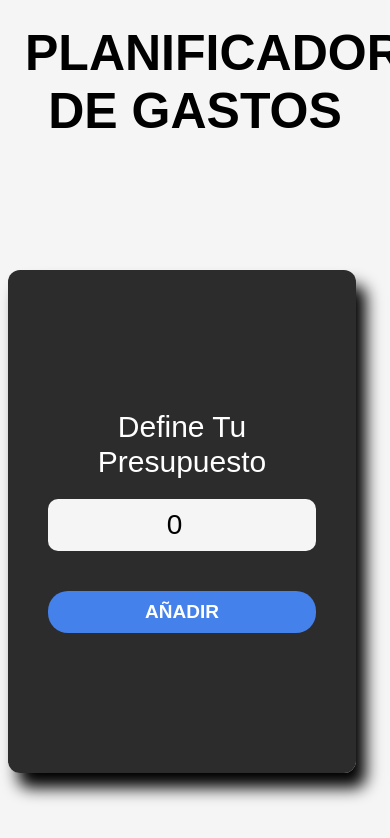
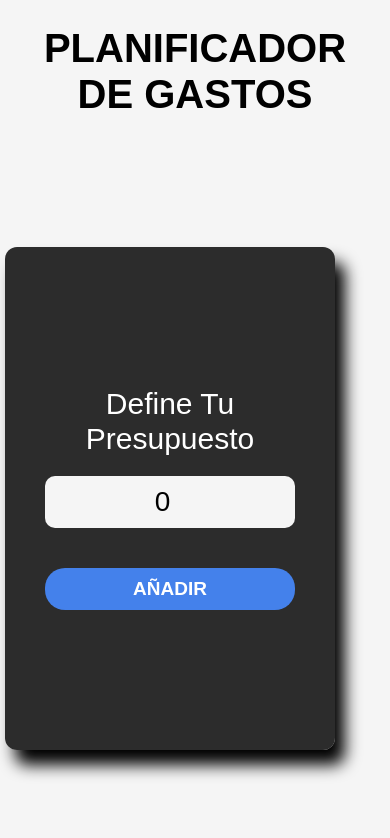
Before and after one commit to Hrldltn/Control-Presupuesto, a React (Vite) app: page / in a window 390 px wide. Shown: the top 838 px of the page. Built offline with nearby package versions, Linux system fonts and the light colour scheme; a web font is replaced by a local one.

Commit message:
arreglo dos

```diff
--- a/src/index.css
+++ b/src/index.css
@@ -476,11 +476,15 @@ body .modal {
 }
 
 @media (max-width: 500px) {
+    header h1{
+        font-size:40px;
+    }
     .contenedor-presupuesto{
         margin: 0;
-        margin-left:8px;
+        margin-left:5px;
         transform: translateY(2rem);
-        width: 348px;
+        width: 330px;
+
     }
     .dos-columnas{
 
@@ -495,7 +499,10 @@ body .modal {
         margin: 0;
         margin-left: 8px;
         transform: translateY(2rem);
-        width: 348px;
+        width: 330px;
+    }
+    .campo{
+        flex-direction: column;
     }
 
     .nuevo-gasto {
@@ -510,6 +517,11 @@ body .modal {
         width: 342px;
         margin-left: 13px
     }
+
+    .listado-gastos h2{
+        width:330px;
+
+    }
     .gasto{
         justify-content:center;
     }
@@ -518,6 +530,8 @@ body .modal {
     }
     .modal .formulario.animar {
     padding: 70px;
+
+
 }
 
 @media (max-width: 750px) {
```
